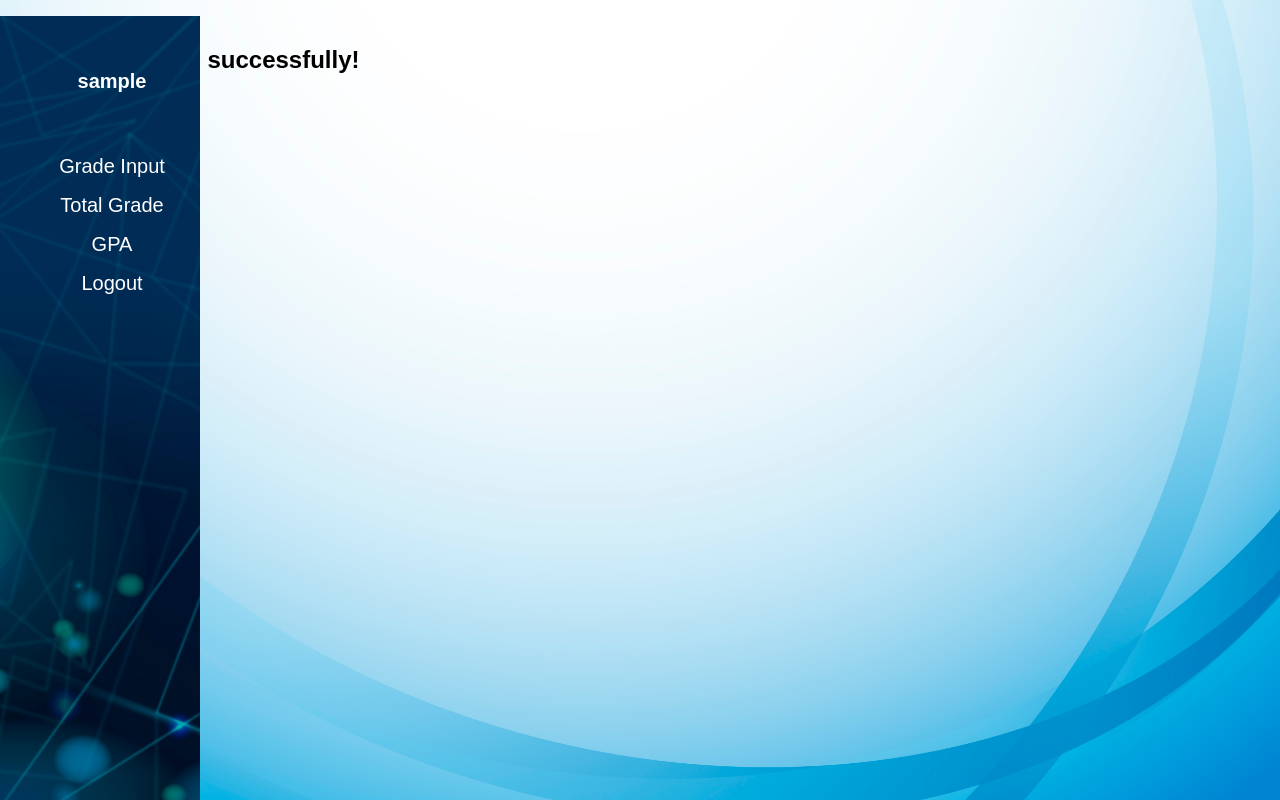
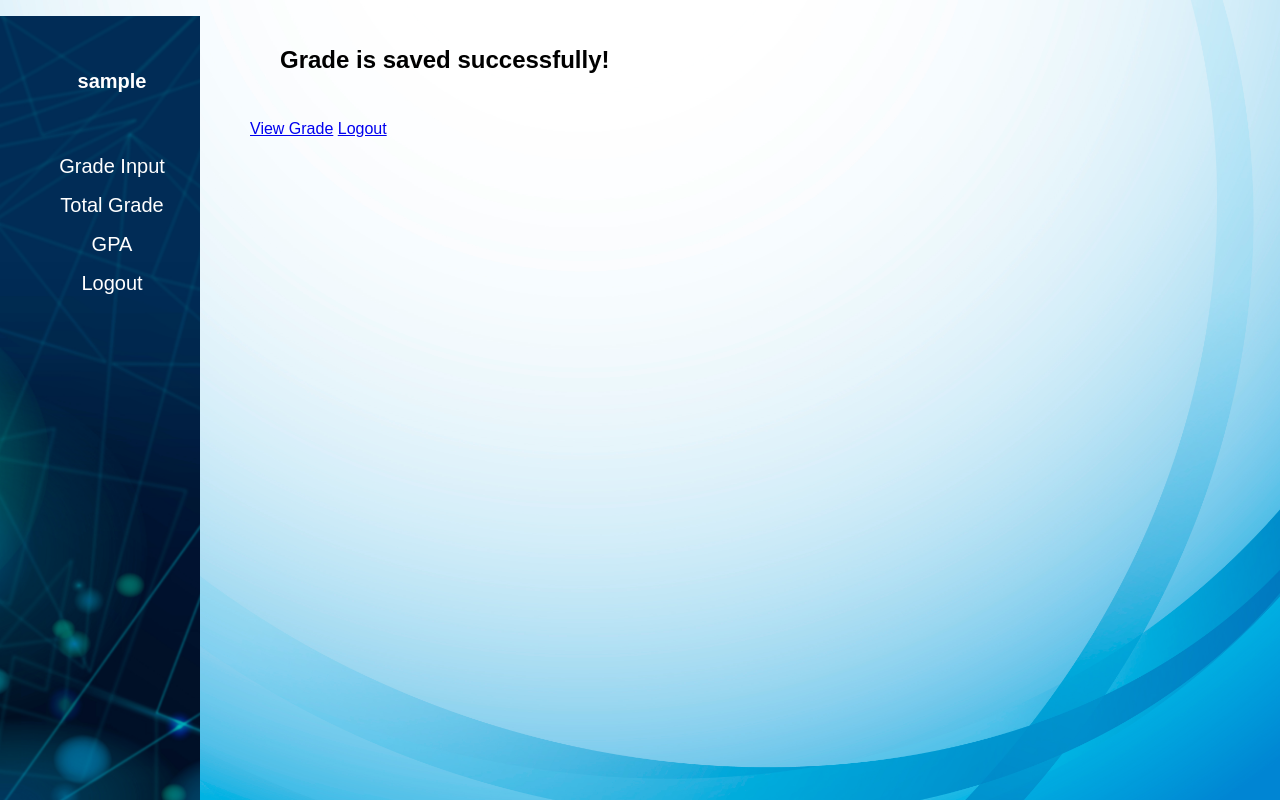
Before and after one commit to EunjeongHur/acit2911, a Flask app: template templates/input.html in a window 1280 px wide. Run offline with Flask 2, Linux system fonts and the light colour scheme; the template is opened without the code that fills it, so the values that code supplies are empty; the visitor is signed in with stand-in values (Sample User, id 1); data comes from the database, SQL or seed files in the repository; some libraries are stand-ins or nearby versions.

Commit message:
added css

```diff
--- a/templates/input.html
+++ b/templates/input.html
@@ -13,7 +13,7 @@
     </ul>
 </div>
 
-<div id ="inputgrade">
+<div class="gradeinput">
     {% if r_error %}
     <div id="request_error">
         <h1>This course's grade is already submitted.</h1>
```
